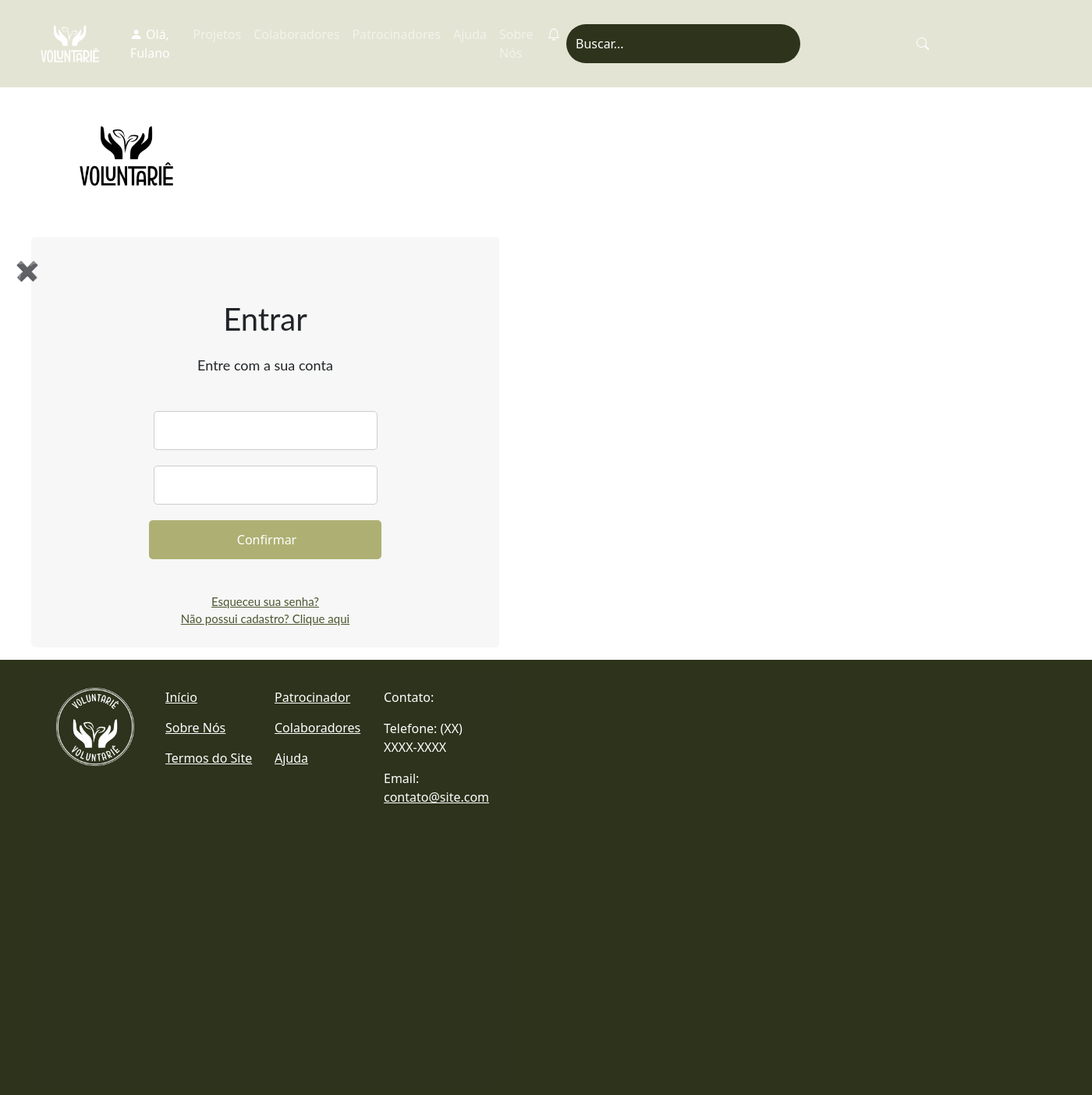
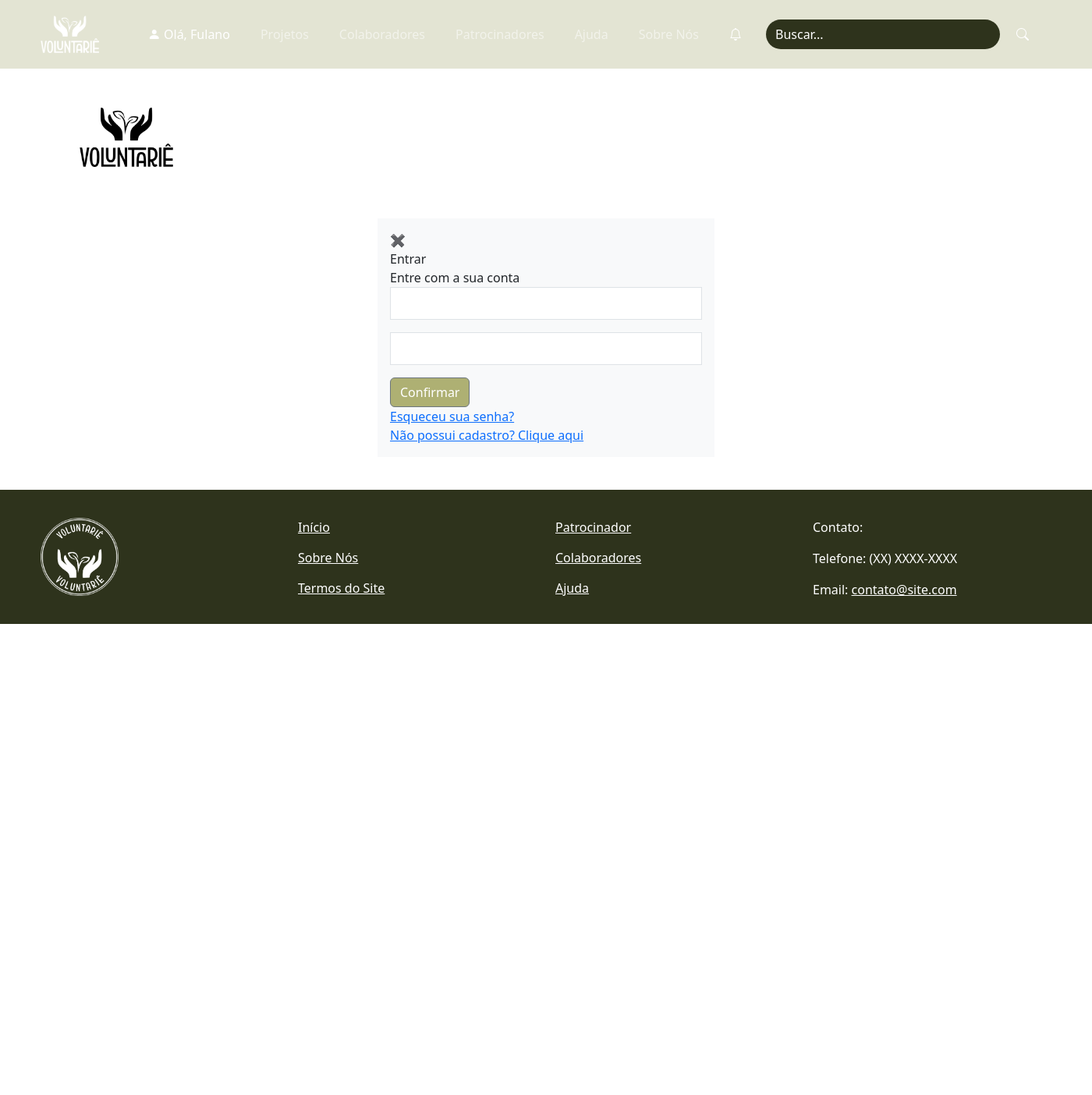
Before and after one commit to murilo5341/Voluntari-, a FastAPI app: page /entrar in a window 1400 px wide. Shown: the whole page at 78% size. After the commit the page ends 800 px from the top, so only its background shows below. Run offline with FastAPI, Linux system fonts and the light colour scheme; some libraries are stand-ins or nearby versions.

Commit message:
entrar bug corrigido

```diff
--- a/templates/main/pages/entrar.html
+++ b/templates/main/pages/entrar.html
@@ -4,19 +4,24 @@
 
 {% block conteudo %}
 
+<style>
+    .botao-verde {
+        --bs-btn-bg: #aeb073;
+    }
+</style>
+
 <img src="/static/img/logopreta.png" alt="VOLUNTÁRIE" width="220px" style="padding: 50px;">
-    <main class="containerm my-3">
-        <div class="row">
-            <div class="col-4 offset-4">
-            </div>
+<main class="container my-3">
+    <div class="row">
+        <div class="offset-4 col-4 bg-light p-3">
             <span class="fechar">✖</span>
             <div class="entrar">Entrar</div>
             <div class="mensagem">Entre com a sua conta</div>
             <form action="/formulario_enviado" method="post">
                 <div class="centralizar">
-                    <input class="email" id="email" name="email" placeholder=" "><br>
-                    <input class="password" id="senha" name="senha" placeholder=" "><br>
-                    <button type="submit">Confirmar</button>
+                    <input class="border border-1 rounded-0 p-2 w-100 mb-3" id="email" name="email" placeholder=" "><br>
+                    <input class="border border-1 rounded-0 p-2 w-100 mb-3" id="senha" name="senha" placeholder=" "><br>
+                    <button class="btn btn-secondary botao-verde" type="submit">Confirmar</button>
                 </div>
             </form>
             <div class="links">
@@ -24,86 +29,6 @@
                 <a href="/cadastro">Não possui cadastro? Clique aqui</a>
             </div>
         </div>
-            </main>
-
-    <style>
-
-.row {
-    width: 600px;
-    height: 526px;
-    background-color: #2e331c0a;
-    padding: 20px;
-    position: relative;
-    border-radius: 5px;
-    justify-items: center;
-}
-
-.fechar {
-    position: absolute;
-    right: 25px;
-    font-size: 24px;
-    cursor: pointer;
-    padding: 5px;
-}
-
-.entrar {
-    font-family: 'Lato', sans-serif;
-    font-size: 40px;
-    text-align: center;
-    margin-top: 50px;
-}
-
-.mensagem {
-    font-family: 'Lato', sans-serif;
-    font-size: 18px;
-    text-align: center;
-    margin-top: 10px;
-}
-
-.email,
-.password,
-button {
-    width: 287px;
-    height: 50px;
-    border-radius: 5px;
-    margin-bottom: 20px;
-    border: 1px solid #ccc;
-    padding-left: 10px;
-}
-
-button {
-    width: 298px;
-    background-color: #AEB073;
-    color: white;
-    border: none;
-    cursor: pointer;
-}
-
-button:hover {
-    opacity: 0.9;
-}
-
-.centralizar {
-    margin-top: 40px;
-    text-align: center;
-}
-
-.links {
-    font-family: 'Lato', sans-serif;
-    font-size: 15px;
-    text-align: center;
-    margin-top: 18px;
-}
-
-a {
-    color: #4C5630;
-}
-
-.links a:hover {
-    color: #8a9470;
-}
-
-
-
-    </style>
+    </div>
+</main>
 {% endblock %}
```
